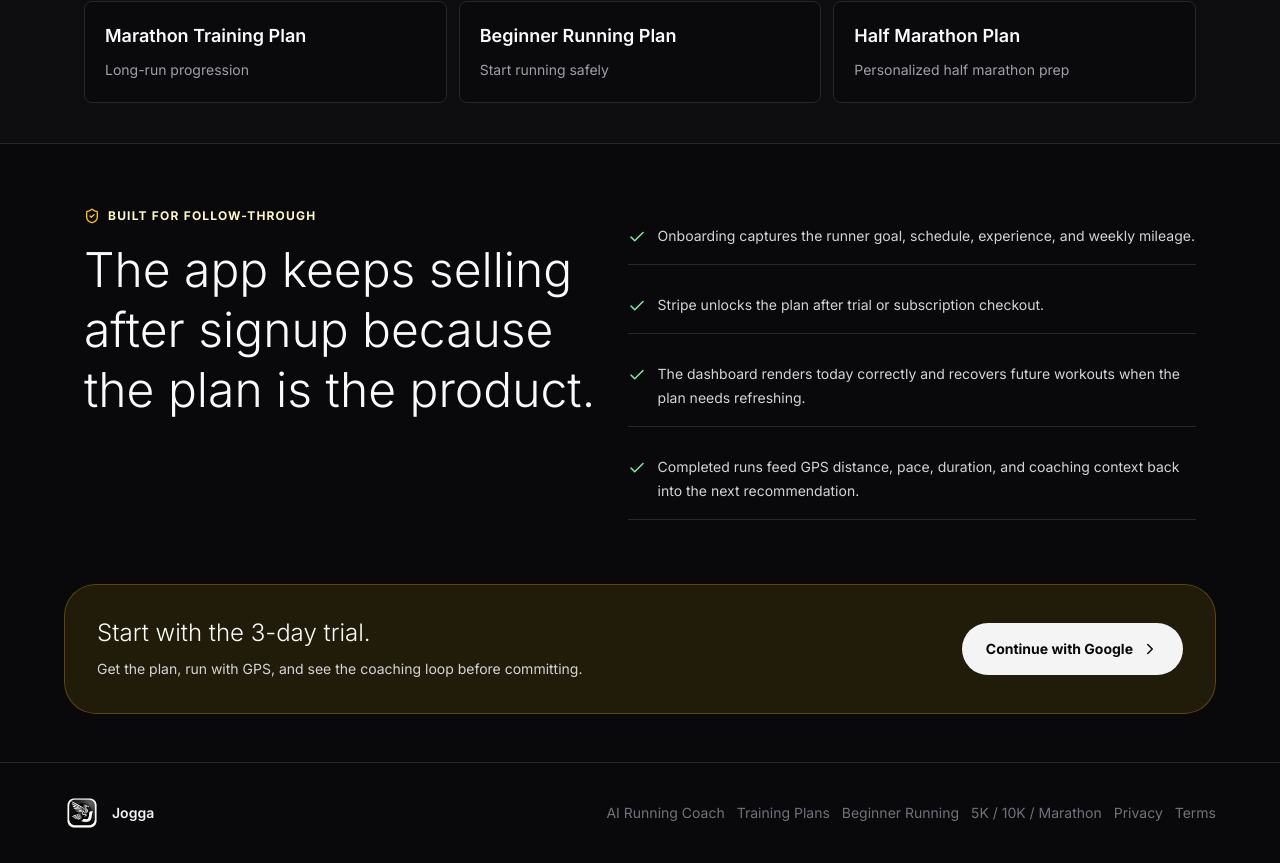
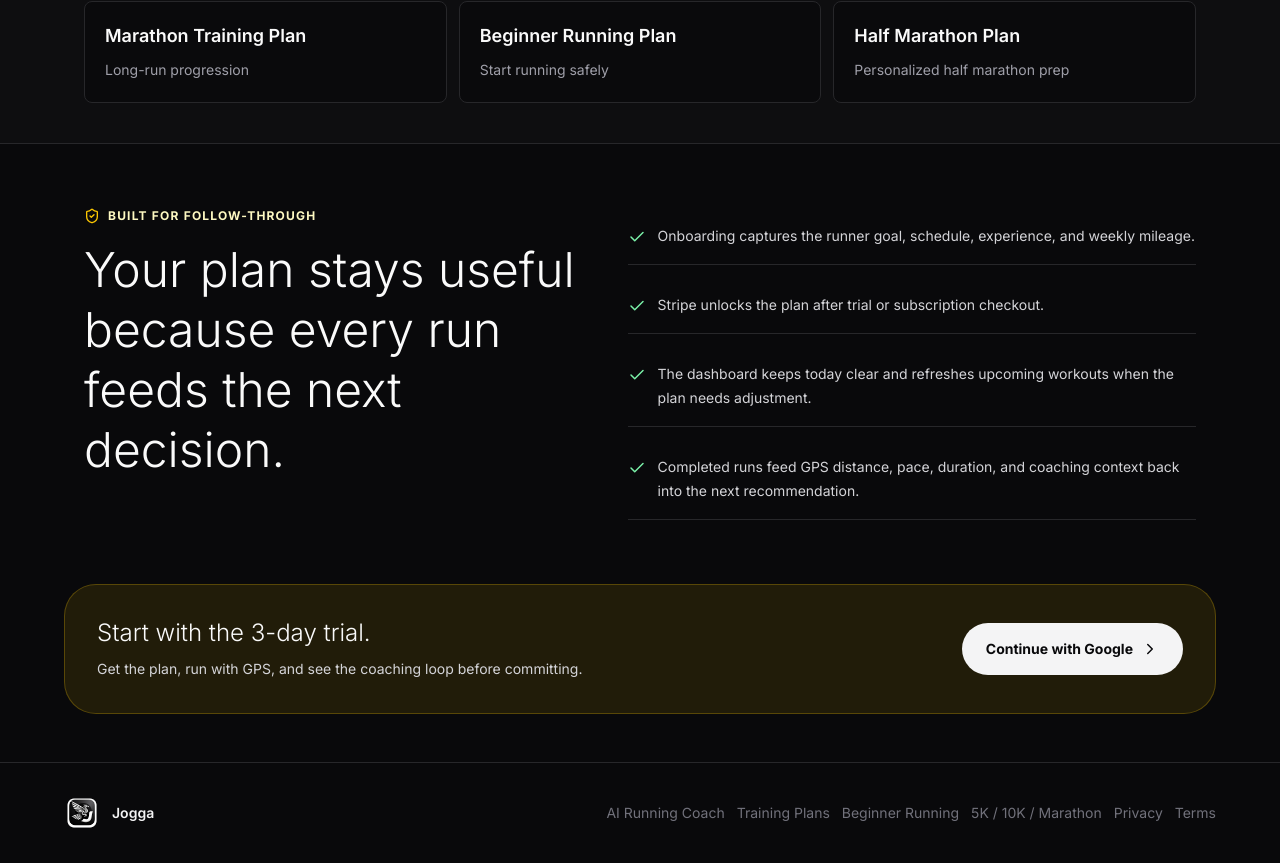
Before and after one commit to thereal-baitjet/jogga, a React (Vite) app: page / in a window 1280 px wide. Shown: the part 1194-2057 px from the top of the page. Built offline with nearby package versions, Linux system fonts and the light colour scheme; no server answers.

Commit message:
Refine landing page plan copy

```diff
--- a/src/components/LandingPage.tsx
+++ b/src/components/LandingPage.tsx
@@ -336,7 +336,7 @@ export default function LandingPage({ onStart, authError }: LandingPageProps) {
               Built for follow-through
             </div>
             <h2 className="max-w-xl text-3xl font-light leading-tight text-zinc-50 md:text-5xl">
-              The app keeps selling after signup because the plan is the product.
+              Your plan stays useful because every run feeds the next decision.
             </h2>
           </div>
 
@@ -344,7 +344,7 @@ export default function LandingPage({ onStart, authError }: LandingPageProps) {
             {[
               'Onboarding captures the runner goal, schedule, experience, and weekly mileage.',
               'Stripe unlocks the plan after trial or subscription checkout.',
-              'The dashboard renders today correctly and recovers future workouts when the plan needs refreshing.',
+              'The dashboard keeps today clear and refreshes upcoming workouts when the plan needs adjustment.',
               'Completed runs feed GPS distance, pace, duration, and coaching context back into the next recommendation.',
             ].map((item) => (
               <div key={item} className="flex items-start gap-3 border-b border-zinc-800 py-4">
```
